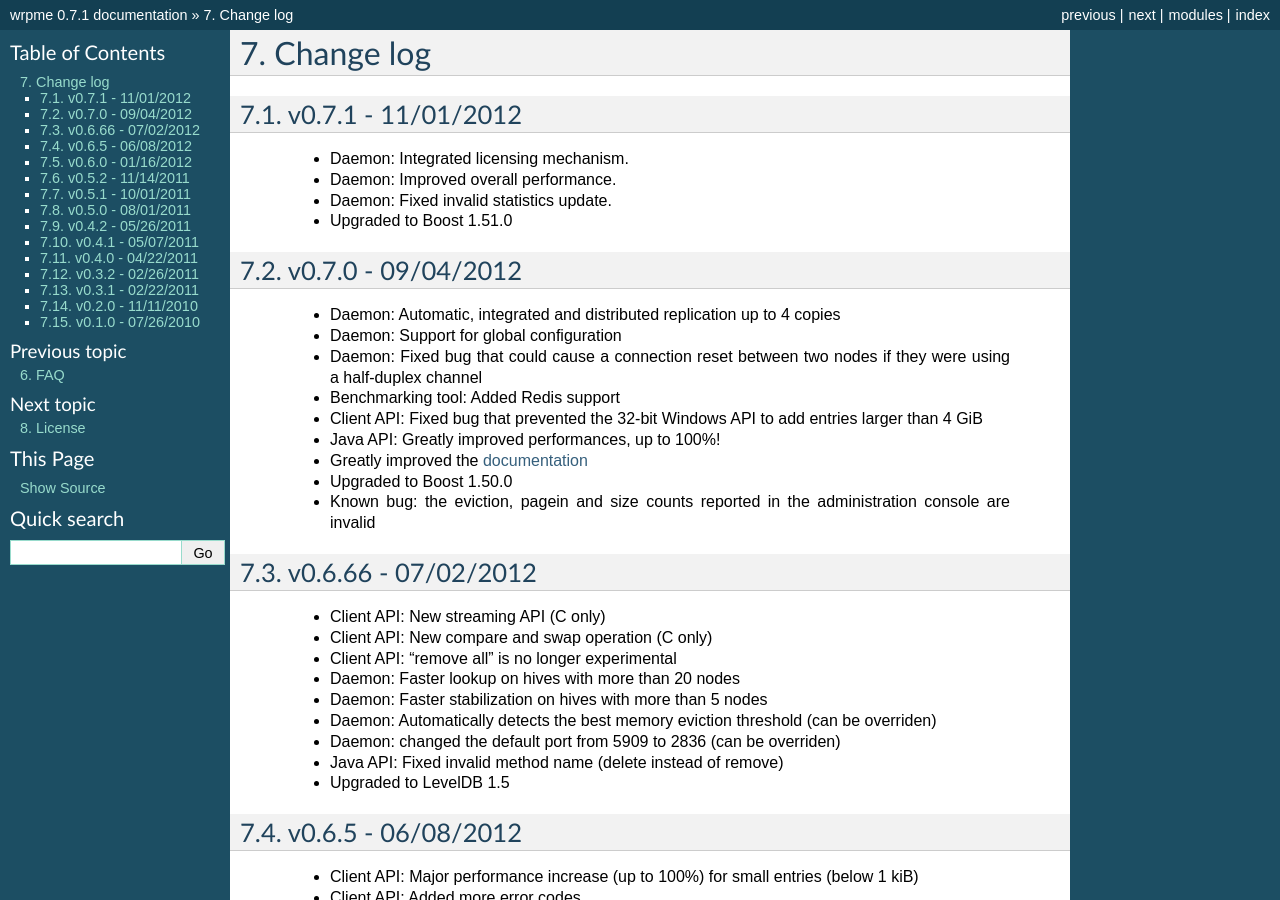
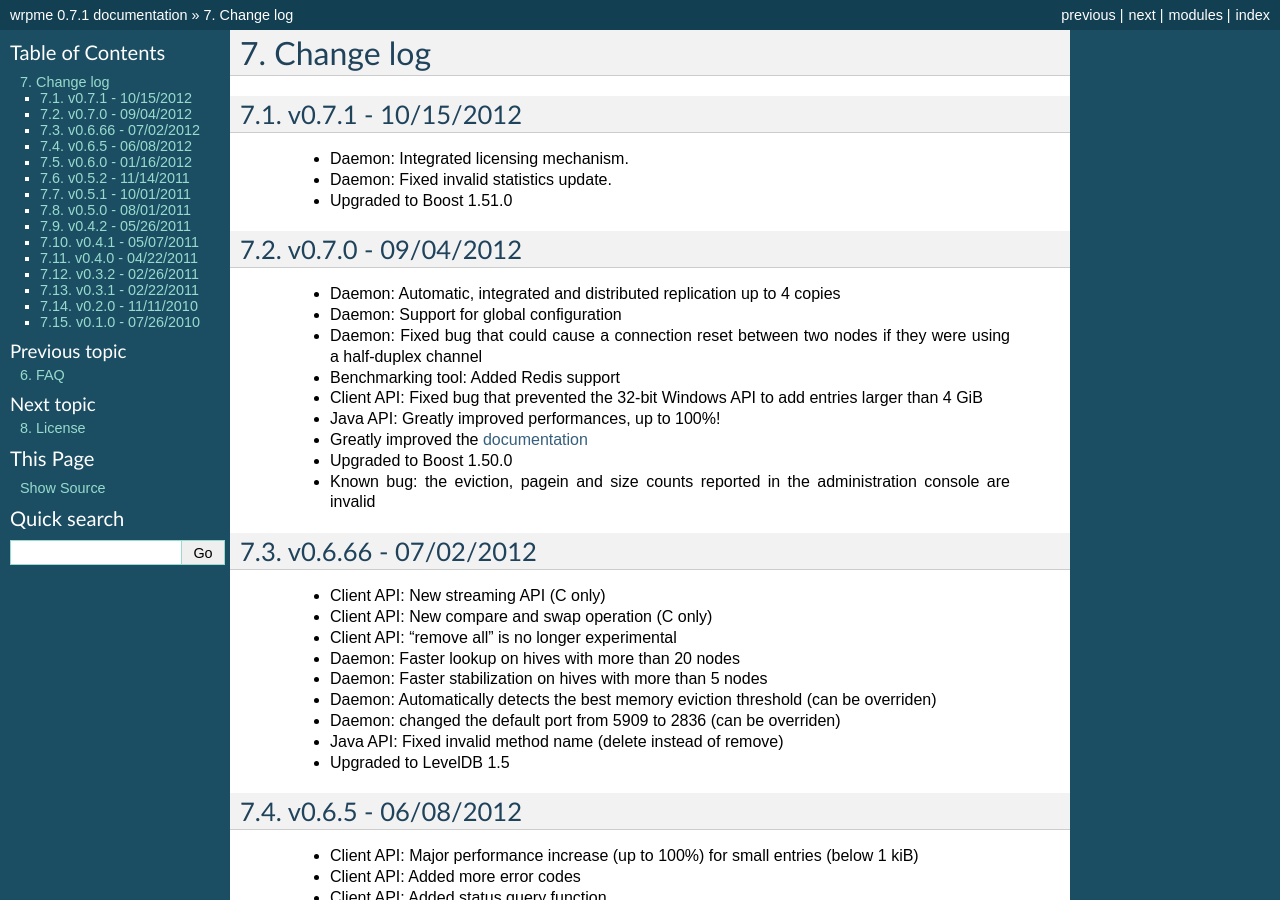
Before and after one commit to iltommi/qdb-documentation, a Sphinx documentation site: the page built from source/changes.rst, in a window 1280 px wide and 900 px high. Built offline with Sphinx 7.4.7, drawn with Linux system fonts in a browser that asks for light colours; formulas are drawn with MathJax 3.

Commit message:
Change changes

```diff
--- a/source/changes.rst
+++ b/source/changes.rst
@@ -1,11 +1,10 @@
 Change log
 ***************
 
-v0.7.1 - 11/01/2012
+v0.7.1 - 10/15/2012
 -------------------
 
     * Daemon: Integrated licensing mechanism.
-    * Daemon: Improved overall performance.
     * Daemon: Fixed invalid statistics update.
     * Upgraded to Boost 1.51.0
 
```
